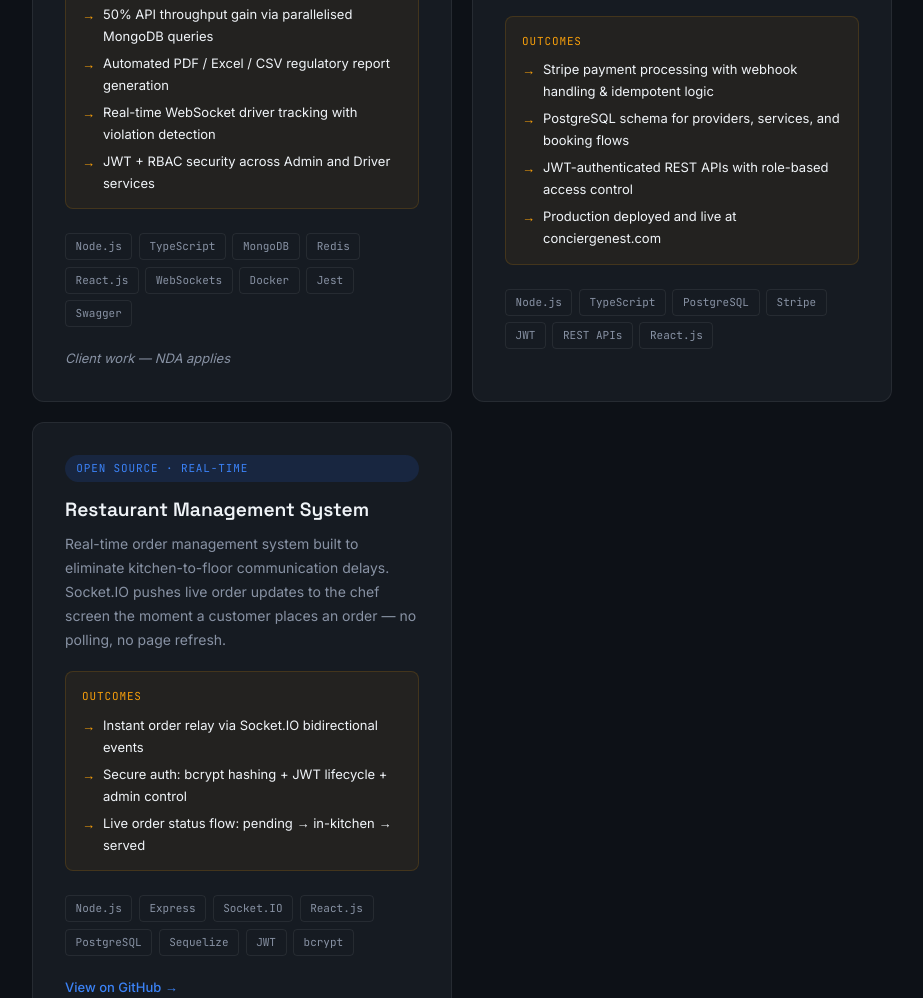
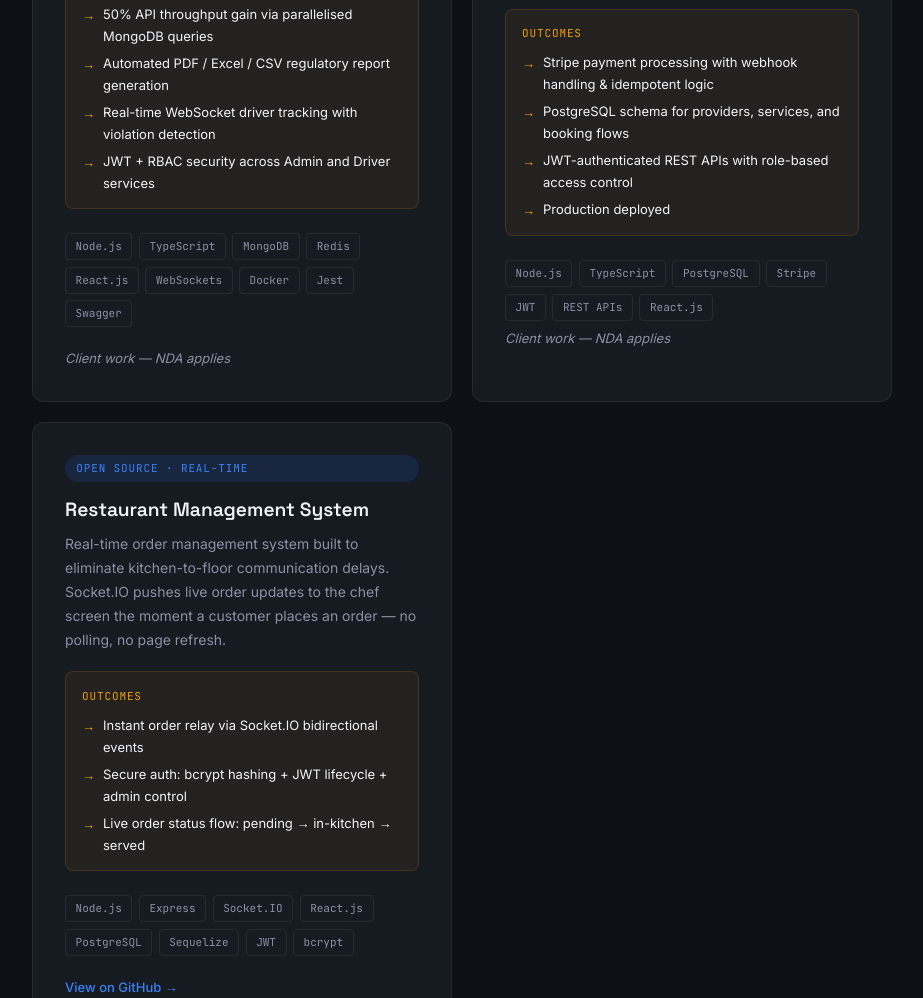
Before and after one commit to rowaisakram/rowaisakram.github.io, a plain HTML site: page index.html in a window 1280 px wide. Shown: the part 1520-2518 px from the top of the page, without its empty margins (178-1101 px from the left). Drawn offline with Linux system fonts and the light colour scheme.

Commit message:
Update index.html

```diff
--- a/index.html
+++ b/index.html
@@ -764,7 +764,7 @@
                 <li>
                   JWT-authenticated REST APIs with role-based access control
                 </li>
-                <li>Production deployed and live at conciergenest.com</li>
+                <li>Production deployed</li>
               </ul>
             </div>
             <div class="stack-tags">
@@ -774,10 +774,11 @@
               ><span class="tag">Stripe</span> <span class="tag">JWT</span
               ><span class="tag">REST APIs</span>
               <span class="tag">React.js</span>
+              <span style="font-size: 13px; color: var(--slate); font-style: italic">
+              Client work — NDA applies
+             </span>
             </div>
-            <!-- <a href="https://conciergenest.com" target="_blank" rel="noopener" class="project-link">
-          View live site →
-        </a> -->
+
           </div>
 
           <!-- Project 3: Restaurant System -->
```
